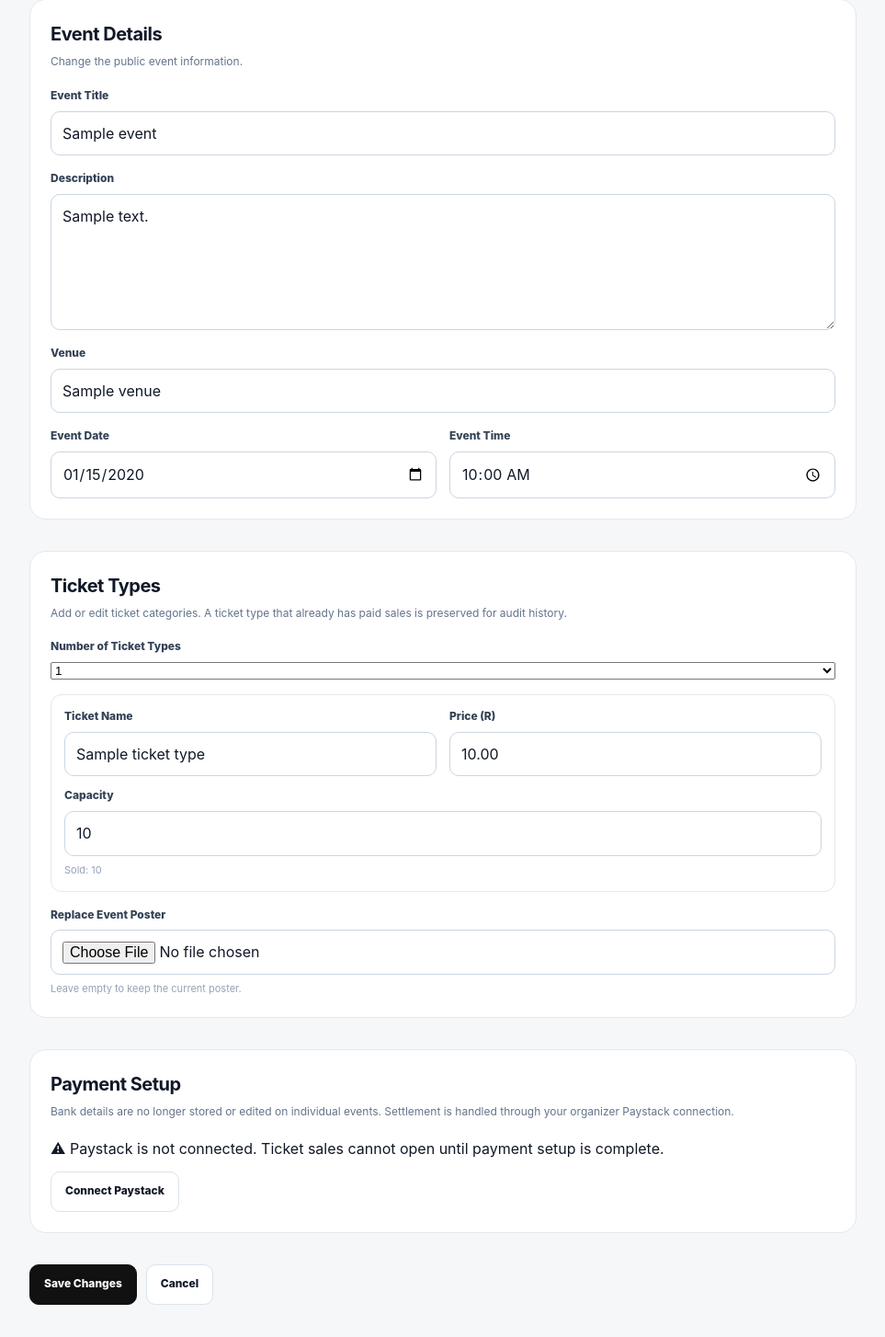
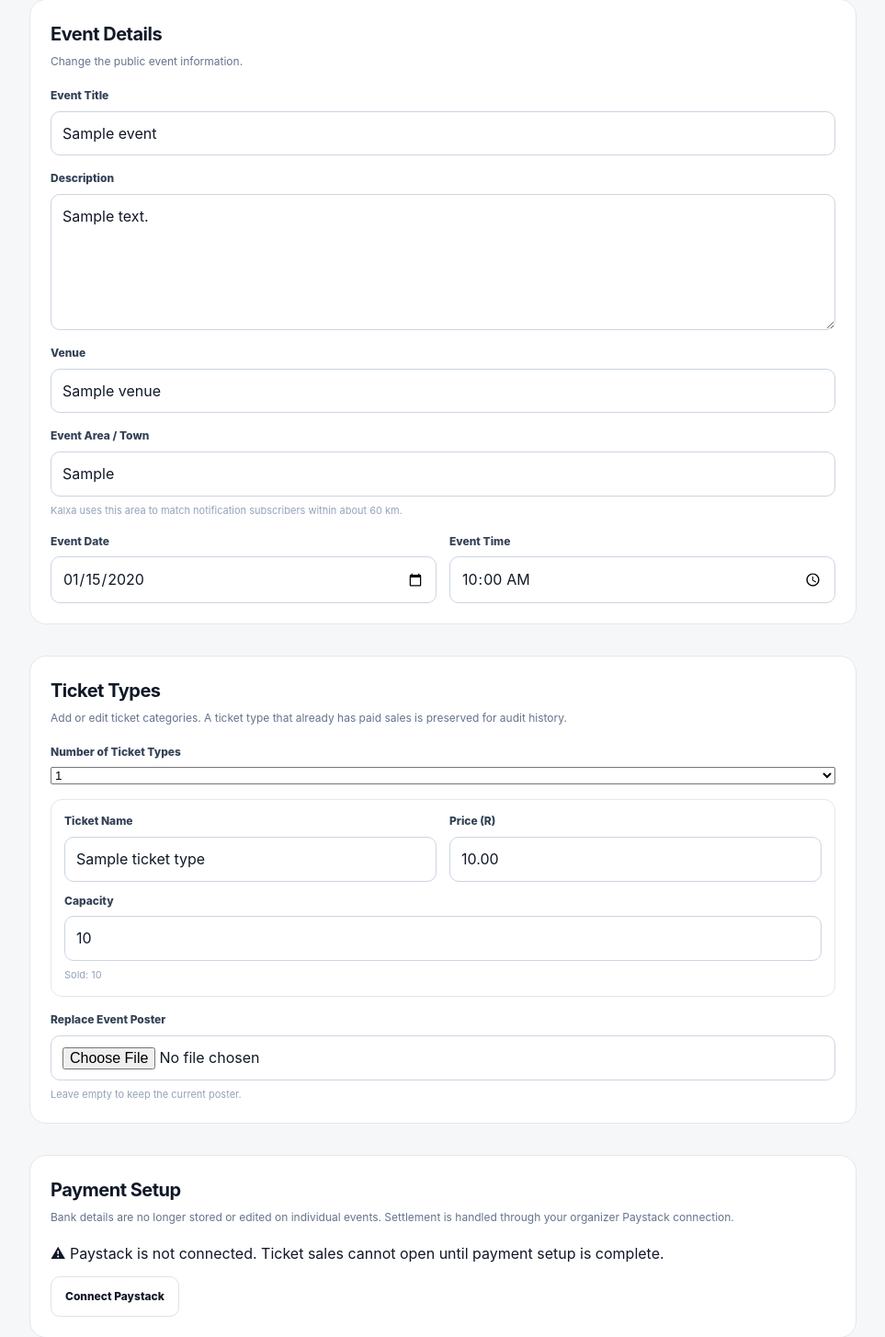
Before and after one commit to LasieHlongwane/tikete, a Flask app: template templates/admin/edit_event.html in a window 1280 px wide. Shown: the part 309-1763 px from the top of the page at 92% size, without its empty margins (158-1121 px from the left). Before the commit the page ends 1728 px from the top, so only its background shows below. Run offline with Flask 3, Linux system fonts and the light colour scheme; the template is opened without the code that fills it: most values are stand-ins (such as "Sample title", 1, 10 or a date in 2020); some libraries are stand-ins or nearby versions.

Commit message:
Add event area input field to edit_event.html
Added input field for event area with placeholder and description.

```diff
--- a/templates/admin/edit_event.html
+++ b/templates/admin/edit_event.html
@@ -774,6 +774,29 @@
                 </div>
 
 
+                <div class="group">
+
+                    <label for="notification_area">
+                        Event Area / Town
+                    </label>
+
+                    <input
+                        id="notification_area"
+                        name="notification_area"
+                        type="text"
+                        value="{{ event.notification_area or event.venue or '' }}"
+                        placeholder="e.g. KwaMhlanga"
+                        required
+                    >
+
+                    <small>
+                        Kalxa uses this area to match notification
+                        subscribers within about 60 km.
+                    </small>
+
+                </div>
+
+
                 <div class="grid">
 
                     <div class="group">
```
